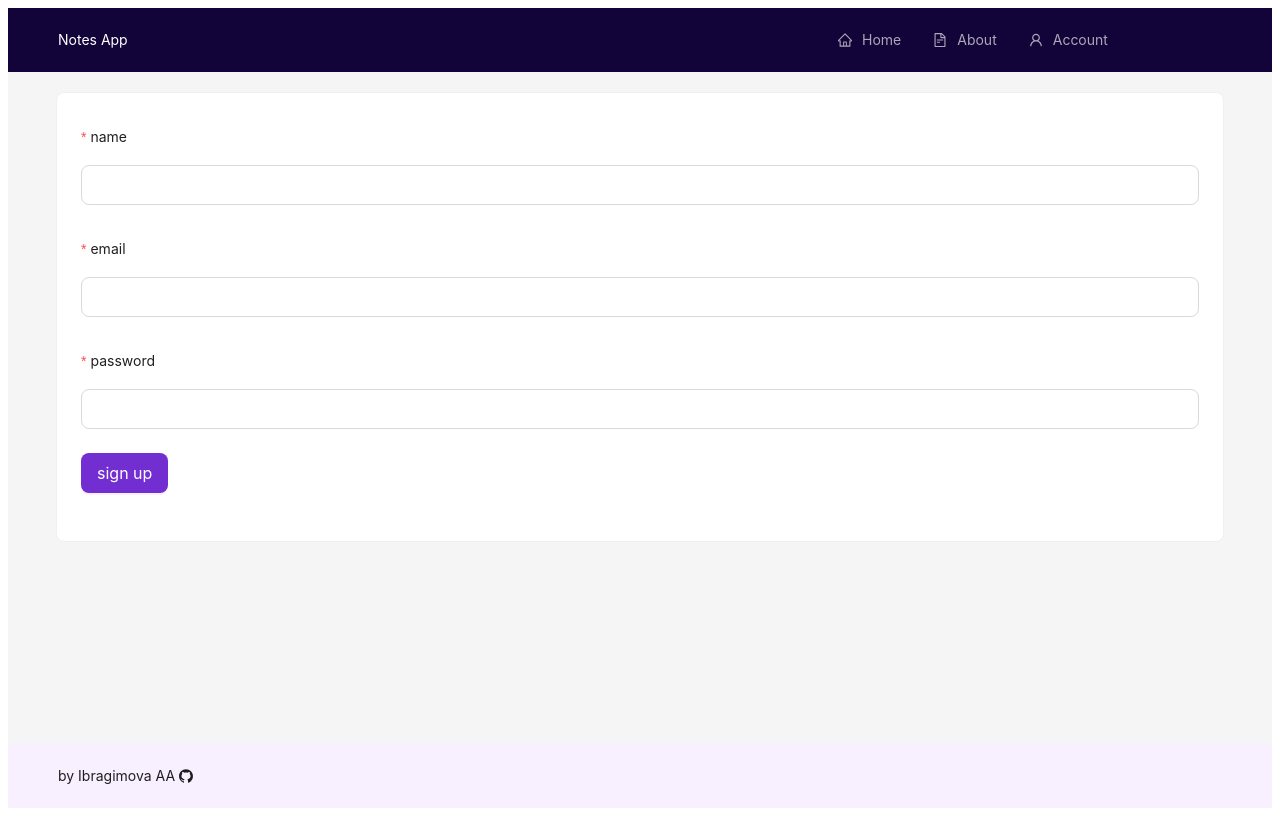
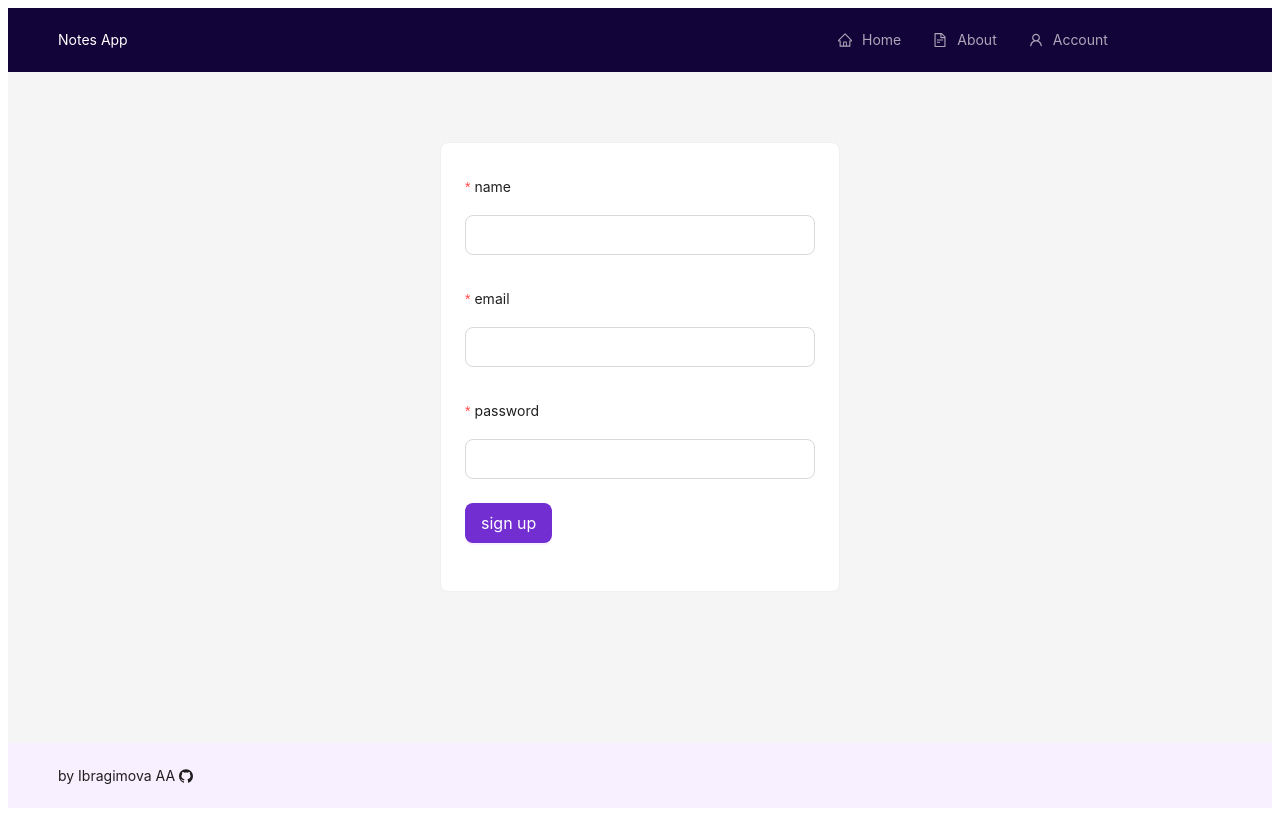
Before and after one commit to IbragimovaN/Notes-app2, a React (Vite) app in the folder client/: page /signUp in a window 1280 px wide. Built offline with nearby package versions, Linux system fonts and the light colour scheme.

Commit message:
style: формы ширина уменьш

```diff
--- a/client/src/pages/signInPage/SignInPage.tsx
+++ b/client/src/pages/signInPage/SignInPage.tsx
@@ -38,7 +38,7 @@ export const SignInPage = () => {
     <>
       {" "}
       {contextHolder}
-      <Card>
+      <Card style={{ maxWidth: 400, margin: "50px auto" }}>
         <Form
           onFinish={handleSubmit}
           size="large"
--- a/client/src/pages/signUpPage/SignUpPage.tsx
+++ b/client/src/pages/signUpPage/SignUpPage.tsx
@@ -17,7 +17,7 @@ export const SignUpPage = () => {
   };
 
   return (
-    <Card>
+    <Card style={{ maxWidth: 400, margin: "50px auto" }}>
       {" "}
       <Form
         onFinish={handleSubmit}
```
